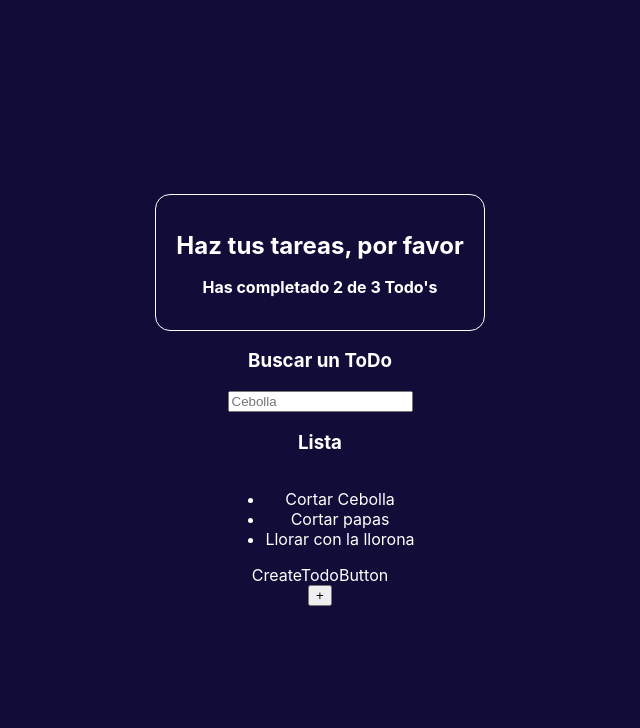
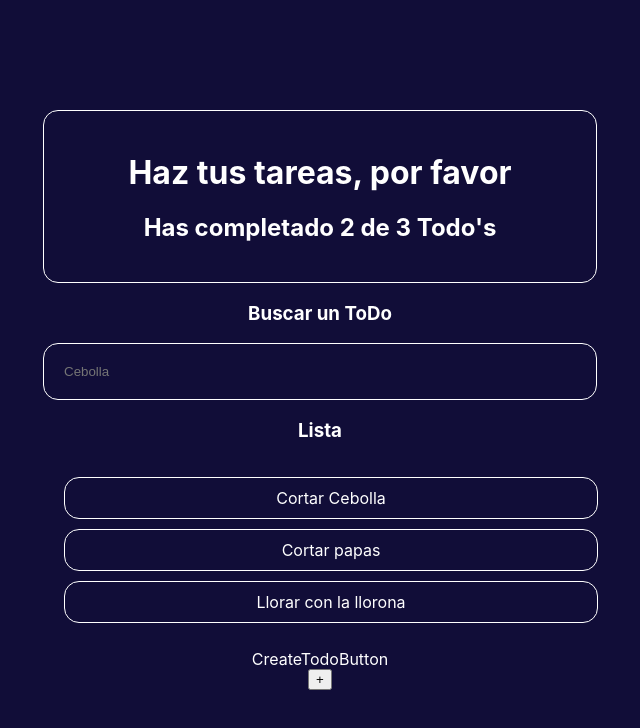
Before and after one commit to alessandrovaru/curso-intro-react, a React (Create React App) app: page / in a window 1280 px wide. Shown: the top 728 px of the page, without its empty margins (320-960 px from the left). Built offline with nearby package versions, Linux system fonts and the light colour scheme.

Commit message:
Adding styles documents

```diff
--- a/src/App.css
+++ b/src/App.css
@@ -2,6 +2,7 @@
   text-align: center;
   background-color: #110d38;
   height: 100vh;
+  width:40vw;
   display: flex;
   justify-content: center;
   align-items: center;
--- a/src/components/TodoCounter.css
+++ b/src/components/TodoCounter.css
@@ -2,10 +2,5 @@
   border: 1px solid white;
   border-radius: 15px;
   padding: 20px;
+  width: 100%;
 }
-.todoTitle{
-  font-size: 24px;
-}
-.todoCounter{
-  font-size: 16px;
-}
--- /dev/null
+++ b/src/components/TodoItem.css
@@ -0,0 +1,11 @@
+li{
+ list-style: none;
+ margin: none;
+ text-align: center;
+ padding: 10px;
+ border: 1px solid white;
+ border-radius: 15px;
+ margin-bottom: 10px;
+ cursor: pointer;
+ width: 100%;
+}
--- a/src/components/TodoItem.js
+++ b/src/components/TodoItem.js
@@ -1,3 +1,5 @@
+import './TodoItem.css';
+
 const TodoItem = (props) => {
   return (
     <>
--- /dev/null
+++ b/src/components/TodoList.css
@@ -0,0 +1,8 @@
+.todoDoListTitle{
+  font-size: 14px;
+}
+ul {
+  padding: 0;
+  list-style-type: none;
+  width: 100%;
+}
--- a/src/components/TodoList.js
+++ b/src/components/TodoList.js
@@ -1,3 +1,4 @@
+import './TodoList.css'
 
 const TodoList = (props) => {
   return (
--- a/src/components/TodoSearch.css
+++ b/src/components/TodoSearch.css
@@ -0,0 +1,10 @@
+
+
+.todoDoSearch{
+  background-color: transparent;
+  border: 1px solid white;
+  border-radius: 15px;
+  padding: 20px;
+  color: white;
+  width: 100%;
+}
--- a/src/components/TodoSearch.js
+++ b/src/components/TodoSearch.js
@@ -1,9 +1,9 @@
-
+import './TodoSearch.css'
 const TodoSearch = () => {
   return (
     <>
-      <h3>Buscar un ToDo</h3>
-      <input placeholder="Cebolla" />
+      <h3 className='todoDoSearchTitle'>Buscar un ToDo</h3>
+      <input className='todoDoSearch' placeholder="Cebolla" />
     </>
   )
 }
--- a/src/index.css
+++ b/src/index.css
@@ -5,6 +5,9 @@ body {
     sans-serif;
   -webkit-font-smoothing: antialiased;
   -moz-osx-font-smoothing: grayscale;
+  background-color: #110d38;
+  display: flex;
+  justify-content: center;
 }
 
 code {
```
